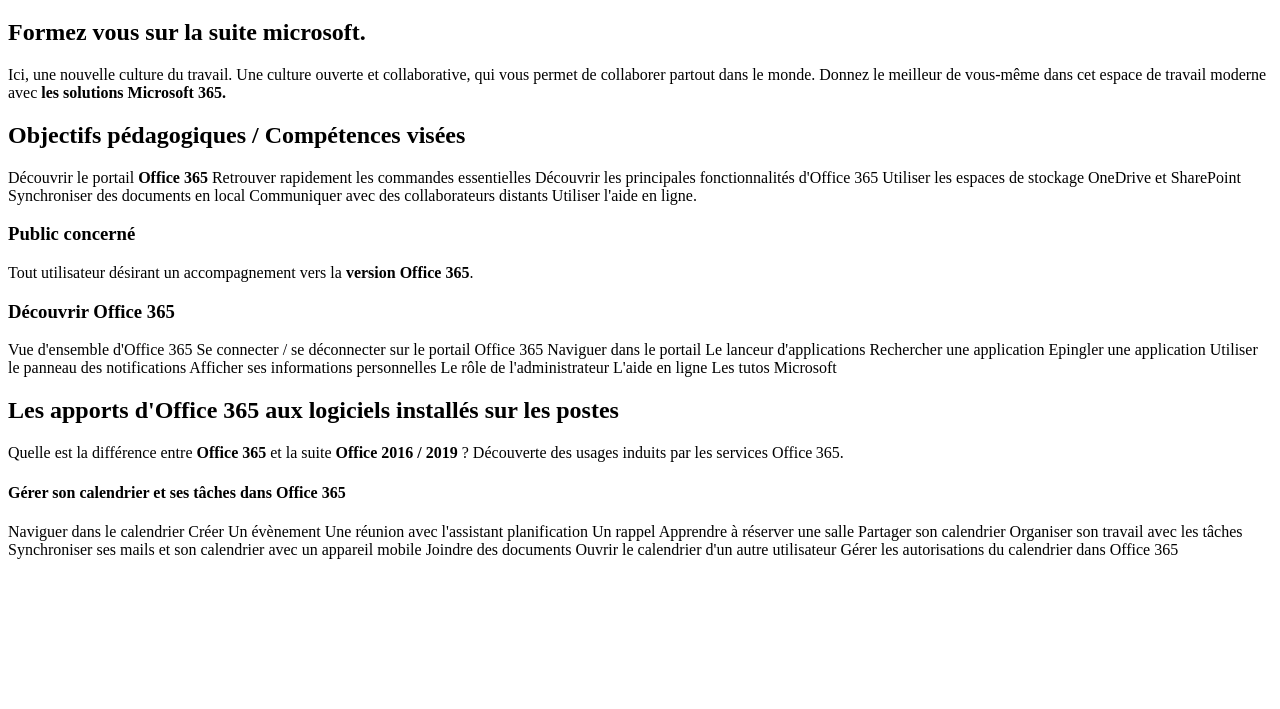
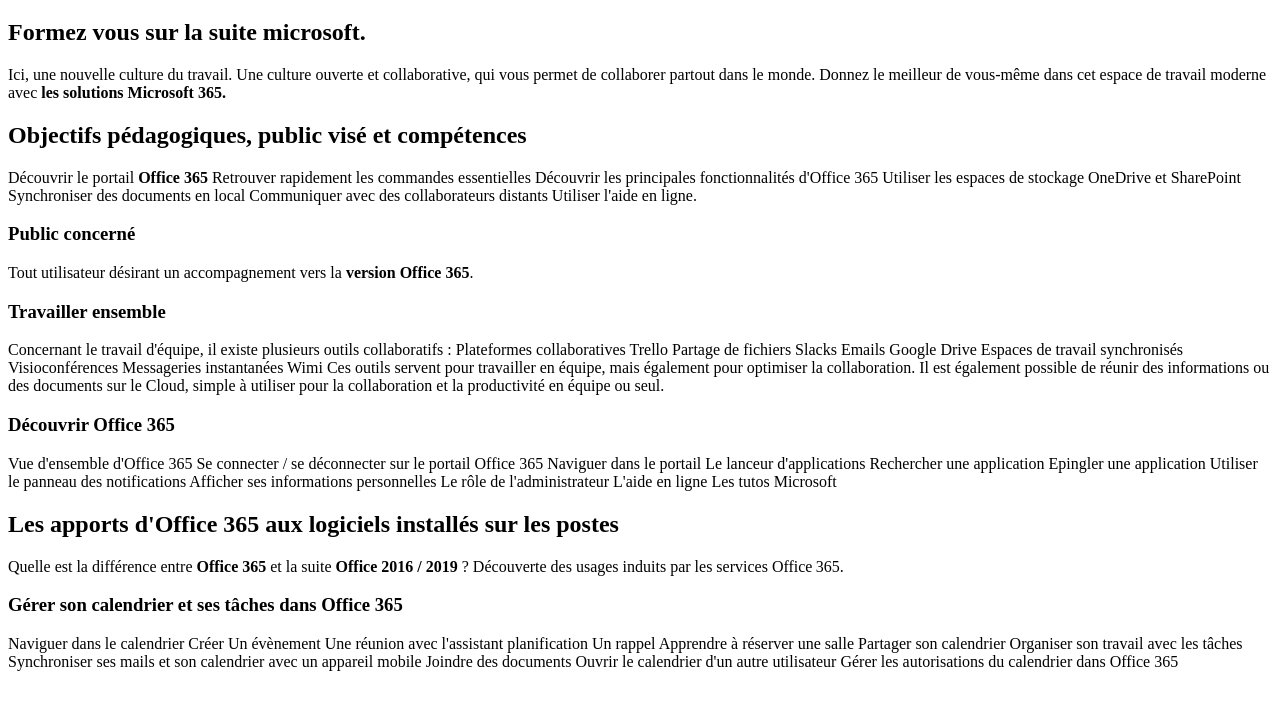
Before and after one commit to Liloua/liloua.github.io, a plain HTML site: page index.html in a window 1280 px wide. Shown: the part 61-770 px from the top of the page. Drawn offline with Linux system fonts and the light colour scheme.

Commit message:
Update index.html

```diff
--- a/index.html
+++ b/index.html
@@ -16,7 +16,7 @@
     <h2>Formez vous sur la suite microsoft. </h2>
     <p>Ici, une nouvelle culture du travail. Une culture ouverte et collaborative, qui vous permet de collaborer partout dans le monde. Donnez le meilleur de vous-même dans cet espace de travail moderne avec <strong>les solutions Microsoft 365.</strong></p>
 
-    <H2>Objectifs pédagogiques / Compétences visées</H2>
+    <H2>Objectifs pédagogiques, public visé et compétences</H2>
 	<p>
     Découvrir le portail <strong>Office 365</strong>
     Retrouver rapidement les commandes essentielles
@@ -30,6 +30,19 @@
      <p>
        Tout utilisateur désirant un accompagnement vers la <strong>version Office 365</strong>.
     </p>
+	<h3>Travailler ensemble</h3>
+	<p> Concernant le travail d'équipe, il existe plusieurs outils collaboratifs :
+	Plateformes collaboratives
+	Trello
+	Partage de fichiers
+	Slacks
+	Emails
+	Google Drive
+	Espaces de travail synchronisés
+	Visioconférences
+	Messageries instantanées
+	Wimi
+	Ces outils servent pour travailler en équipe, mais également pour optimiser la collaboration. Il est également possible de réunir des informations ou des documents sur le Cloud, simple à utiliser pour la collaboration et la productivité en équipe ou seul.
     <h3>Découvrir Office 365</h3>
     <p>
     Vue d'ensemble d'Office 365
@@ -49,7 +62,7 @@
     Quelle est la différence entre <strong>Office 365</strong> et la suite <strong>Office 2016 / 2019 </strong>?
     Découverte des usages induits par les services Office 365.
 </p>
-	<h4>Gérer son calendrier et ses tâches dans Office 365</h4>
+	<h3>Gérer son calendrier et ses tâches dans Office 365</h4>
 	<p>
     Naviguer dans le calendrier
     Créer
```
